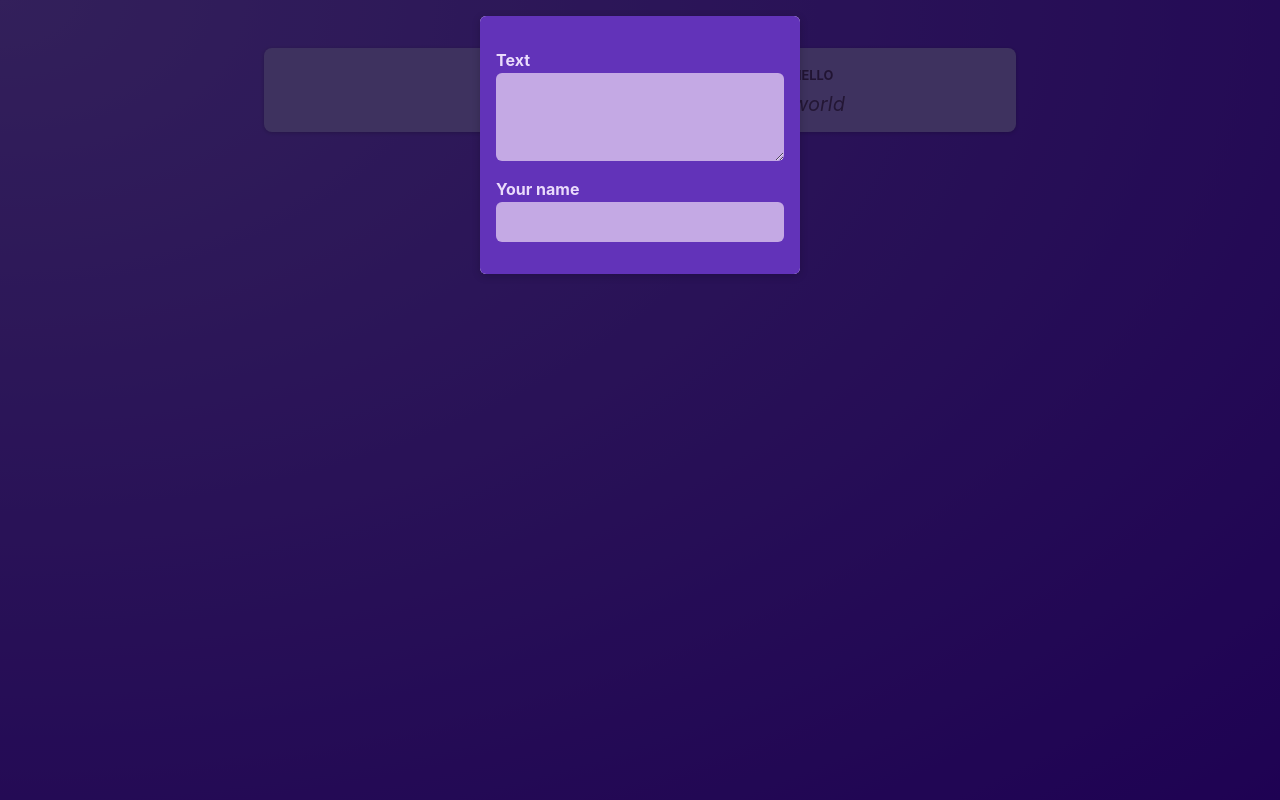
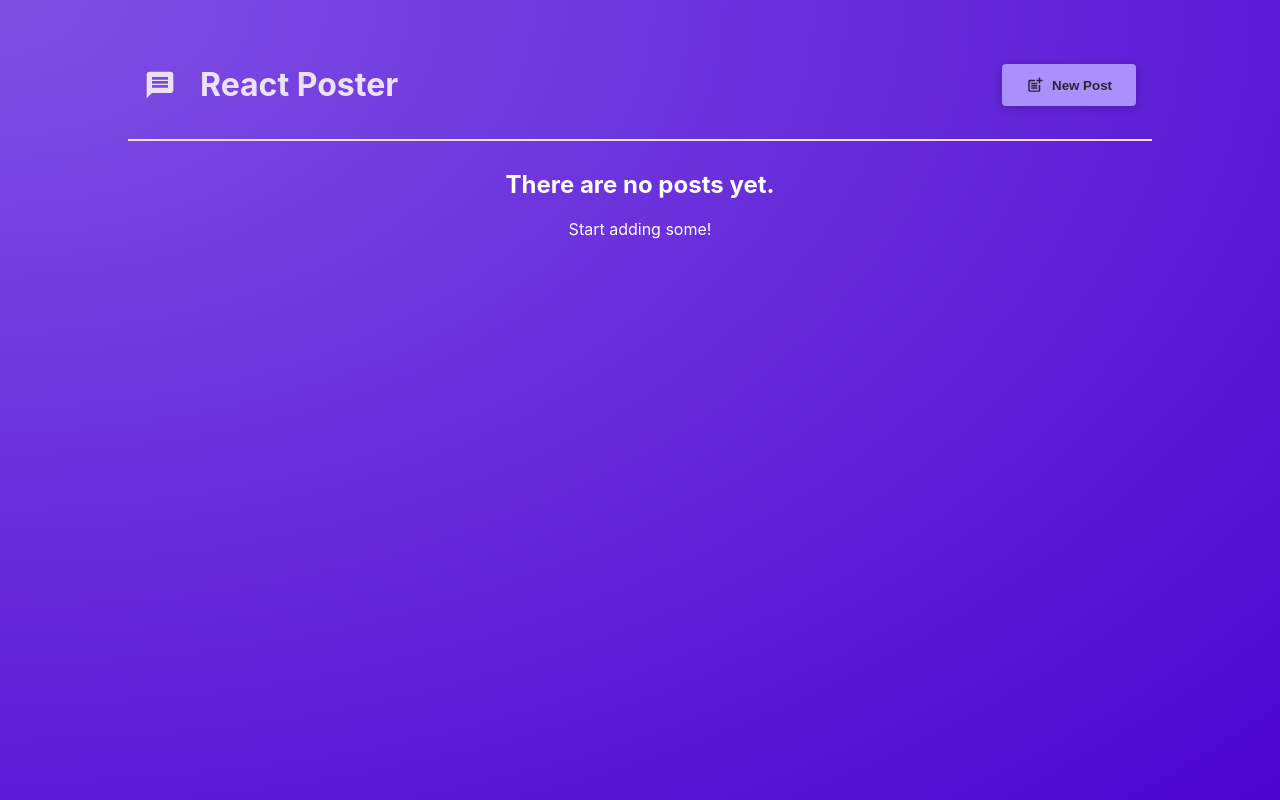
Before and after one commit to b-antonenko/react-poster, a React (Vite) app: page / in a window 1280 px wide. Built offline with nearby package versions, Linux system fonts and the light colour scheme.

Commit message:
Feat 2: Added header, posts are added dynamically

```diff
--- a/package.json
+++ b/package.json
@@ -11,7 +11,8 @@
   },
   "dependencies": {
     "react": "^19.0.0",
-    "react-dom": "^19.0.0"
+    "react-dom": "^19.0.0",
+    "react-icons": "^5.5.0"
   },
   "devDependencies": {
     "@eslint/js": "^9.21.0",
--- a/src/App.jsx
+++ b/src/App.jsx
@@ -1,11 +1,26 @@
+import { useState } from 'react';
 import PostList from './components/PostList';
+import MainHeader from './components/MainHeader';
 
 function App() {
 
+  const [showModal, setShowModal] = useState(false);
+
+  const hideModalHandler = () => {
+    setShowModal(false);
+  };
+
+  const showModalHandler = () => {
+    setShowModal(true);
+  };
+
   return (
-    <main>
-      <PostList />
-    </main>
+    <>
+      <MainHeader onCreatePost={showModalHandler} />
+      <main>
+        <PostList showModal={showModal} hideModalHandler={hideModalHandler} />
+      </main>
+    </>
   )
 }
 
--- /dev/null
+++ b/src/components/MainHeader.jsx
@@ -0,0 +1,22 @@
+import { MdPostAdd, MdMessage } from 'react-icons/md';
+
+import classes from './MainHeader.module.css';
+
+const MainHeader = ({ onCreatePost }) => {
+  return (
+    <header className={classes.header}>
+      <h1 className={classes.logo}>
+        <MdMessage />
+        React Poster
+      </h1>
+      <p>
+        <button className={classes.button} onClick={onCreatePost}>
+          <MdPostAdd size={18} />
+          New Post
+        </button>
+      </p>
+    </header>
+  );
+}
+
+export default MainHeader;
--- /dev/null
+++ b/src/components/MainHeader.module.css
@@ -0,0 +1,36 @@
+.header {
+    /* padding: 2rem 10%; */
+    margin: 2rem 10%;
+    padding: 1rem;
+    text-align: center;
+    display: flex;
+    justify-content: space-between;
+    align-items: center;
+    border-bottom: 2px solid #ece1fa;
+  }
+
+  .logo {
+    font-size: 2rem;
+    display: flex;
+    gap: 1.5rem;
+    align-items: center;
+    color: #ece1fa;
+  }
+
+  .button {
+    display: inline-flex;
+    align-items: center;
+    gap: 0.5rem;
+    padding: 0.75rem 1.5rem;
+    background-color: #a990fb;
+    color: #2a2630;
+    border: none;
+    border-radius: 4px;
+    box-shadow: 0 2px 8px rgba(0, 0, 0, 0.2);
+    cursor: pointer;
+    font-weight: bold;
+  }
+
+  .button:hover {
+    background-color: #8c6cf7;
+  }
--- a/src/components/NewPost.jsx
+++ b/src/components/NewPost.jsx
@@ -1,16 +1,40 @@
+import { useState } from 'react';
 import classes from './NewPost.module.css';
 
-const NewPost = ({ onBodyChange, onAuthorChange }) => {
+const NewPost = ({ onCancel, onAddPost }) => {
+
+  const [enteredBody, setEnteredBody] = useState('');
+  const [enteredAuthor, setEnteredAuthor] = useState('');
+
+  const onBodyChangeHandler = (e) => setEnteredBody(e.target.value);
+  const onAuthorChangeHandler = (e) => setEnteredAuthor(e.target.value);
+
+  const submitHandler = (e) => {
+    e.preventDefault();
+
+    const postData = {
+      body: enteredBody,
+      author: enteredAuthor,
+    };
+
+    onAddPost(postData);
+
+    onCancel();
+  };
 
   return (
-    <form className={classes.form}>
+    <form className={classes.form} onSubmit={submitHandler}>
       <p>
         <label htmlFor="body">Text</label>
-        <textarea id="body" required rows={3} onChange={onBodyChange} />
+        <textarea id="body" required rows={3} onChange={onBodyChangeHandler} />
       </p>
       <p>
         <label htmlFor="name">Your name</label>
-        <input type="text" id="name" required onChange={onAuthorChange} />
+        <input type="text" id="name" required onChange={onAuthorChangeHandler} />
+      </p>
+      <p className={classes.actions}>
+        <button type='button' onClick={onCancel}>Cancel</button>
+        <button>Submit</button>
       </p>
     </form>
   );
--- a/src/components/PostList.jsx
+++ b/src/components/PostList.jsx
@@ -4,17 +4,12 @@ import NewPost from './NewPost';
 import Modal from './Modal';
 import classes from './PostList.module.css';
 
-const PostList = () => {
+const PostList = ({ showModal, hideModalHandler }) => {
 
-    const [enteredBody, setEnteredBody] = useState('');
-    const [enteredAuthor, setEnteredAuthor] = useState('');
-    const [showModal, setShowModal] = useState(true);
+    const [posts, setPosts] = useState([]);
 
-    const onBodyChangeHandler = (e) => setEnteredBody(e.target.value);
-    const onAuthorChangeHandler = (e) => setEnteredAuthor(e.target.value);
-
-    const hideModalHandler = () => {
-        setShowModal(false);
+    const addPost = (data) => {
+        setPosts((currentState) => [data, ...currentState]);
     };
 
     return (
@@ -22,15 +17,20 @@ const PostList = () => {
         {showModal &&
             <Modal onClose={hideModalHandler}>
                 <NewPost
-                    onBodyChange={onBodyChangeHandler}
-                    onAuthorChange={onAuthorChangeHandler}
+                    onCancel={hideModalHandler}
+                    onAddPost={addPost}
                 />
             </Modal>}
-        <ul className={classes.posts}>
-            <Post author={enteredAuthor} body={enteredBody} />
-            <Post author="hello" body="world" />
-            <Post author="hello" body="world" />
-        </ul>
+        {posts.length > 0 ?
+            <ul className={classes.posts}>
+                {posts.map((post) => <Post key={`${post.author}${post.body}`} body={post.body} author={post.author} />)}
+            </ul>
+                :
+            <div className={classes.noItemsWrapper}>
+                <h2>There are no posts yet.</h2>
+                <p>Start adding some!</p>
+            </div>
+        }
         </>
     );
 };
--- a/src/components/PostList.module.css
+++ b/src/components/PostList.module.css
@@ -8,3 +8,8 @@
     grid-template-columns: repeat(3, 30%);
     justify-content: center;
   }
+
+.noItemsWrapper {
+  text-align: center;
+  color: white;
+}
```
Also changed, not shown: 1 other file (tests, documents, lock files or other folders).
